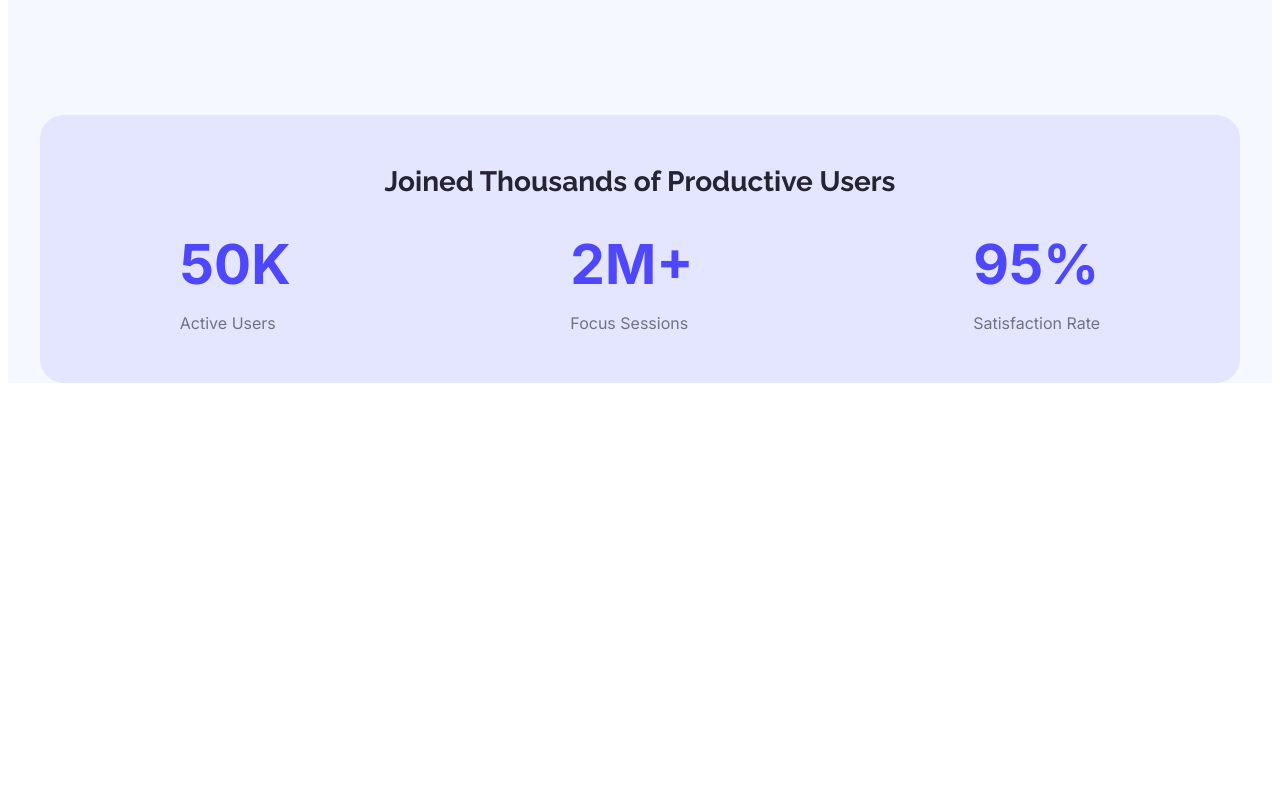
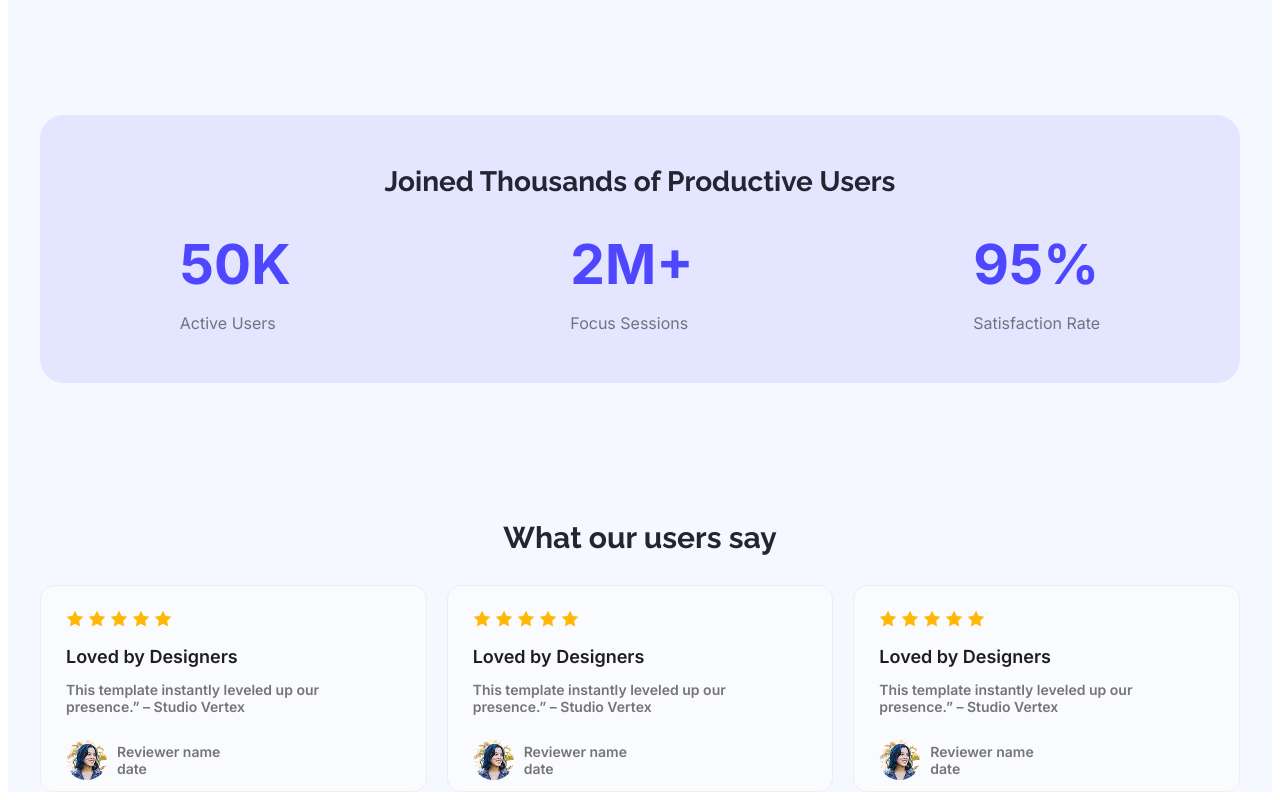
Before and after one commit to mohibuluzzal/webflow-web, a plain HTML site: page index.html in a window 1280 px wide. Shown: the part 947-1747 px from the top of the page. Before the commit the page ends 1338 px from the top, so only its background shows below. Drawn offline with Linux system fonts and the light colour scheme.

Commit message:
added our user section done

```diff
--- a/index.html
+++ b/index.html
@@ -82,6 +82,73 @@
         <!-- Productive Users Section Start
         =============================== -->
 
+        <!-- Our Users Say Section Start
+        =========================== -->
+        <section class="common-margin our-user-container">
+            <h3 class="rale">What our users say</h3>
+
+            <!-- Card Container
+            ============== -->
+            <div class="card-container">
+                <!-- Card-01
+                =========== -->
+                <div class="card">
+                    <div class="star">
+                    <img src="Assets/icon-star.png" alt="star">
+                    <img src="Assets/icon-star.png" alt="star">
+                    <img src="Assets/icon-star.png" alt="star">
+                    <img src="Assets/icon-star.png" alt="star">
+                    <img src="Assets/icon-star.png" alt="star">
+                    </div>
+                    <h5 class="inter">Loved by Designers</h5>
+                    <p class="inter">This template instantly leveled up our <br> presence.” – Studio Vertex</p>
+                    <div class="avatar">
+                        <img src="Assets/avatar.png" alt="">
+                        <p class="inter">Reviewer name <br> date</p>
+                    </div>
+                </div>
+                <!-- Card-02
+                =========== -->
+                <div class="card">
+                    <div class="star">
+                    <img src="Assets/icon-star.png" alt="star">
+                    <img src="Assets/icon-star.png" alt="star">
+                    <img src="Assets/icon-star.png" alt="star">
+                    <img src="Assets/icon-star.png" alt="star">
+                    <img src="Assets/icon-star.png" alt="star">
+                    </div>
+                    <h5 class="inter">Loved by Designers</h5>
+                    <p class="inter">This template instantly leveled up our <br> presence.” – Studio Vertex</p>
+                    <div class="avatar">
+                        <img src="Assets/avatar.png" alt="">
+                        <p class="inter">Reviewer name <br> date</p>
+                    </div>
+                </div>
+                <!-- Card-03
+                =========== -->
+                <div class="card">
+                    <div class="star">
+                    <img src="Assets/icon-star.png" alt="star">
+                    <img src="Assets/icon-star.png" alt="star">
+                    <img src="Assets/icon-star.png" alt="star">
+                    <img src="Assets/icon-star.png" alt="star">
+                    <img src="Assets/icon-star.png" alt="star">
+                    </div>
+                    <h5 class="inter">Loved by Designers</h5>
+                    <p class="inter">This template instantly leveled up our <br> presence.” – Studio Vertex</p>
+                    <div class="avatar">
+                        <img src="Assets/avatar.png" alt="">
+                        <p class="inter">Reviewer name <br> date</p>
+                    </div>
+                </div>
+
+
+            </div>
+
+        </section>
+        <!-- Our Users Say Section End
+        =========================== -->
+
     </main>
 
     <!-- Footer Section Start
--- a/style/web.css
+++ b/style/web.css
@@ -130,3 +130,52 @@ main{
     color: rgba(0, 0, 0, 0.5);
     margin-bottom: 50px;
 }
+
+/* Our Users Say Section Styles
+=============================== */
+.our-user-container{
+
+}
+.our-user-container h3{
+    font-size: 30px;
+    font-weight: 700;
+    color: rgb(37, 36, 50);
+    text-align: center;
+    margin-top: 137px;
+}
+.card-container{
+    display: flex;
+    justify-content: space-between;
+    gap: 20px;
+}
+.card{
+    border-radius: 14px;
+    background: rgba(255, 255, 255, 0.5);
+    padding-left: 25px;
+    border: 1px solid rgb(242, 237, 237);
+    width: 33%;
+}
+.star{
+    padding-top: 24px;
+    margin-bottom: -15px;
+}
+.card h5{
+    font-size: 18px;
+    font-weight: 600;
+    color: #1E1E1E;
+    margin-bottom: 5px;
+}
+.card p{
+    font-size: 14px;
+    font-weight: 600;
+    color: #757575;
+}
+.avatar{
+    display: flex;
+    align-items: center;
+    gap: 10px;
+}
+.avatar img{
+    border-radius: 50%;
+    height: 100%;
+}
```
